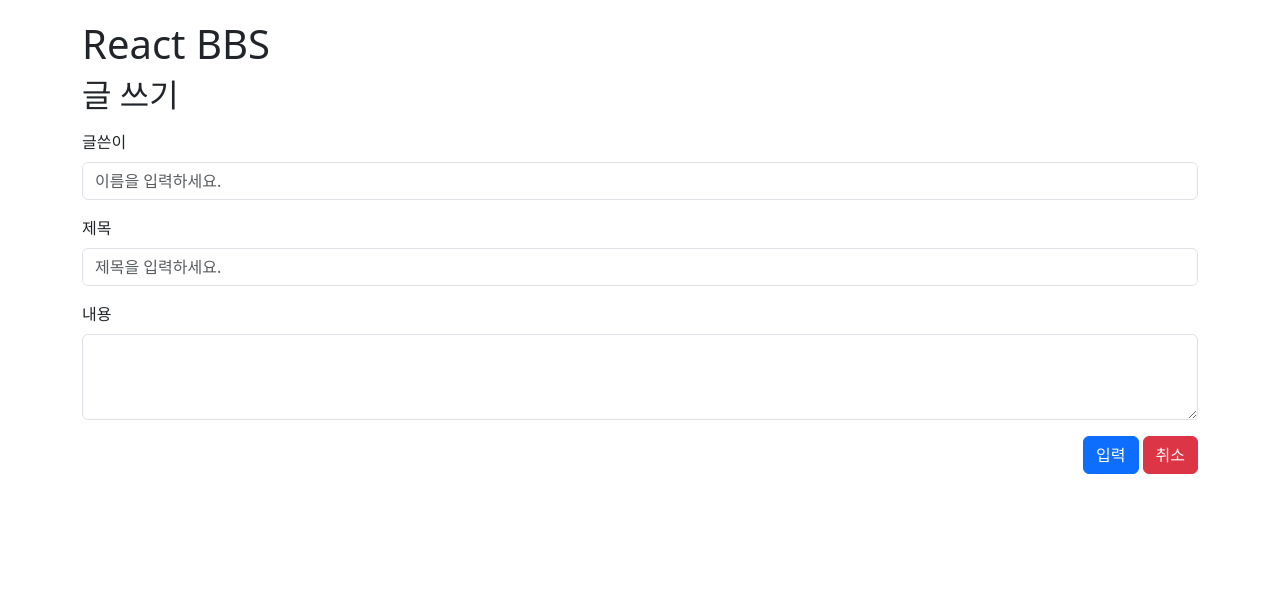
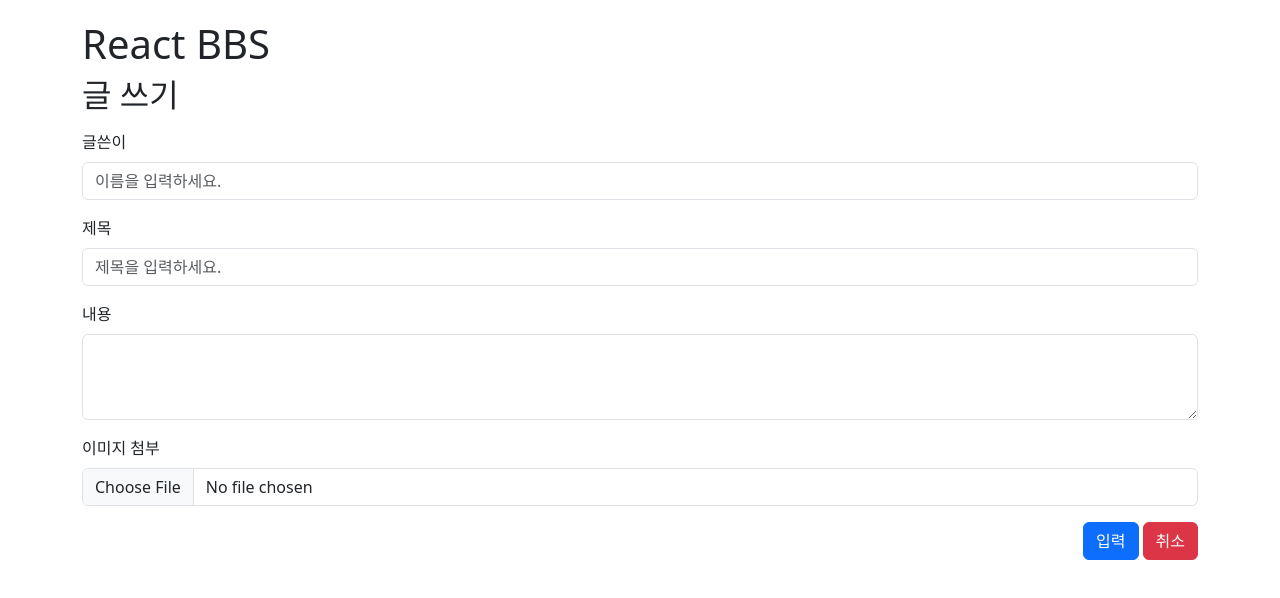
Before and after one commit to JEJU-Ratus/est-react-bbs-main, a React (Vite) app: page /write in a window 1280 px wide. Shown: the top 598 px of the page. Built offline with nearby package versions, Linux system fonts and the light colour scheme.

Commit message:
feat: 게시글 이미지 첨부 기능 추가

```diff
--- a/src/components/View.jsx
+++ b/src/components/View.jsx
@@ -9,6 +9,7 @@ export default function View({ handleModify }) {
     title: "",
     content: "",
     date: "",
+    image: null,
   });
   const { id } = useParams();
   const [isError, setIsError] = useState(false);
@@ -29,6 +30,7 @@ export default function View({ handleModify }) {
           title: _data.title,
           content: _data.content,
           date: _data.date,
+          image: _data.image_path,
         });
       })
       .catch(error => {
@@ -79,6 +81,11 @@ export default function View({ handleModify }) {
       </div>
       <hr />
       {content.content}
+      {content.image && (
+        <div>
+          <img src={`http://localhost:3000/${content.image}`} alt={content.title} />
+        </div>
+      )}
       <hr />
       <div className="d-flex gap-1 justify-content-end">
         <Link to="/" className="btn btn-primary">
--- a/src/components/Write.jsx
+++ b/src/components/Write.jsx
@@ -10,6 +10,7 @@ export default function Write({ isModifyMode, boardId, handleCancel }) {
     name: "",
     title: "",
     content: "",
+    image: null,
   });
   useEffect(() => {
     if (isModifyMode && boardId) {
@@ -49,15 +50,29 @@ export default function Write({ isModifyMode, boardId, handleCancel }) {
     }
     return { name, title, content };
   };
+  const createFormData = _validatedData => {
+    const _formData = new FormData();
+    _formData.append("writer", _validatedData.name);
+    _formData.append("title", _validatedData.title);
+    _formData.append("content", _validatedData.content);
+    if (content.image) {
+      _formData.append("image", content.image);
+    }
+    return _formData;
+  };
   // 쓰기
   const write = e => {
     e.preventDefault();
-    const formData = validate(e);
-    if (!formData) return;
+    const validatedData = validate(e);
+    if (!validatedData) return;
+
+    const formData = createFormData(validatedData);
 
     // 새로운 값 추가.create(POST 이용)
     axios
-      .post("http://localhost:3000/write", formData)
+      .post("http://localhost:3000/write", formData, {
+        headers: { "Content-type": "multipart/form-data" },
+      })
       .then(() => {
         handleCancel();
         navigate("/");
@@ -72,14 +87,23 @@ export default function Write({ isModifyMode, boardId, handleCancel }) {
   // 수정
   const update = e => {
     e.preventDefault();
-    const formData = validate(e);
-    if (!formData) return;
+    const validatedData = validate(e);
+    if (!validatedData) return;
+
+    const formData = createFormData(validatedData);
+
     // 새로운 값 추가.create(POST 이용)
     axios
-      .post("http://localhost:3000/update", {
-        ...formData,
-        id: boardId,
-      })
+      .post(
+        "http://localhost:3000/update",
+        {
+          ...formData,
+          id: boardId,
+        },
+        {
+          headers: { "Content-type": "multipart/form-data" },
+        },
+      )
       .then(() => {
         handleCancel();
         navigate("/");
@@ -95,6 +119,13 @@ export default function Write({ isModifyMode, boardId, handleCancel }) {
   const handleClick = () => {
     handleCancel();
     navigate(`/view/${boardId}`);
+  };
+  const handleImageChange = e => {
+    const file = e.target.files[0];
+    setContent(prev => ({
+      ...prev,
+      image: file,
+    }));
   };
   return (
     <>
@@ -130,6 +161,15 @@ export default function Write({ isModifyMode, boardId, handleCancel }) {
             required
           />
         </Form.Group>
+        <Form.Group controlId="formFile" className="mb-3">
+          <Form.Label>이미지 첨부</Form.Label>
+          <Form.Control
+            type="file"
+            name="attachment"
+            accept="image/*"
+            onChange={handleImageChange}
+          />
+        </Form.Group>
         <div className="d-flex gap-1 justify-content-end">
           <Button variant="primary" type="submit">
             입력
```
